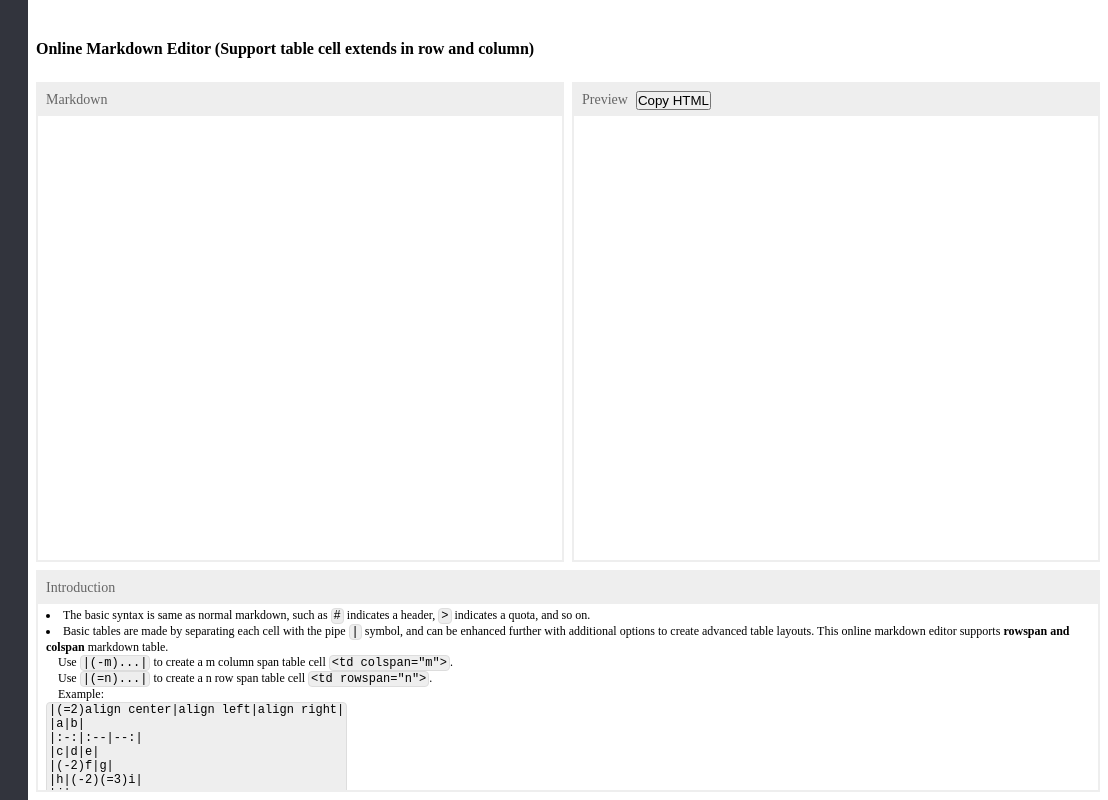
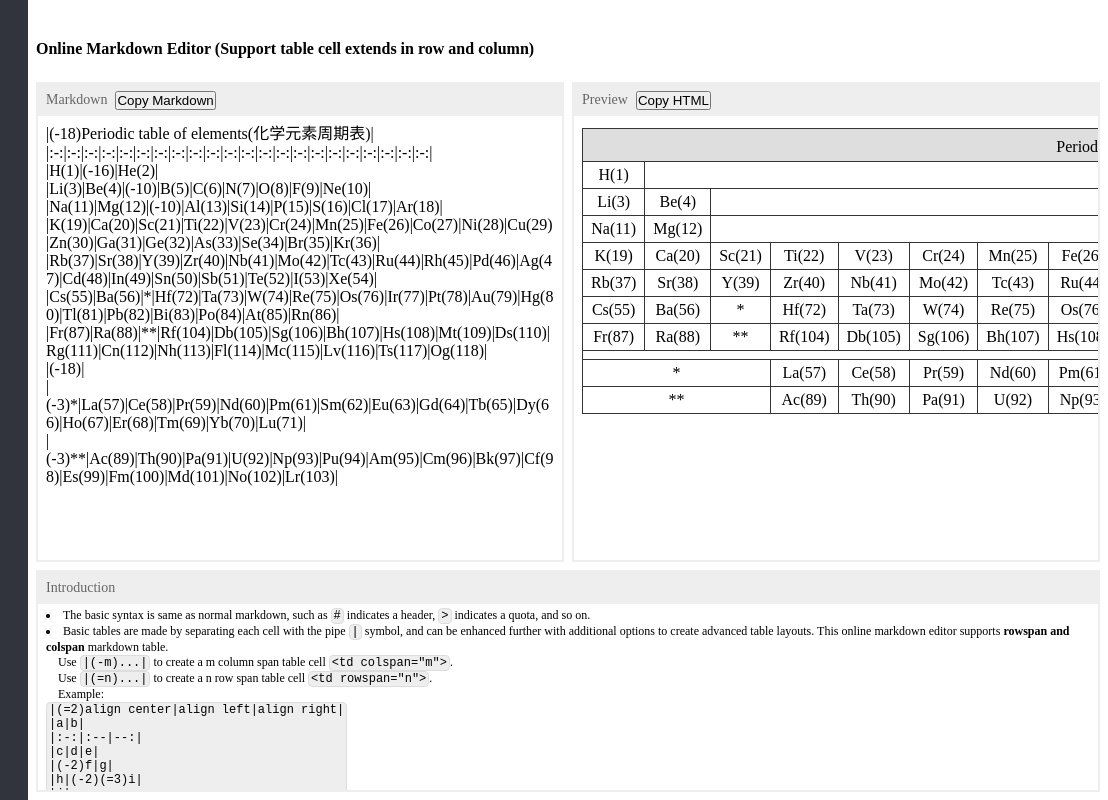
Before and after one commit to CHENGCHANGHU/CHENGCHANGHU.github.io, a plain HTML site: page index.html in a window 1280 px wide. Shown: the full height of the page, 172-1280 px from the left. Drawn offline with Linux system fonts and the light colour scheme.

Commit message:
feat: add example

```diff
--- a/index.css
+++ b/index.css
@@ -44,7 +44,7 @@ p {
 
 .block-quotes {
   margin-left: var(--indent);
-  // margin: 8px 0px;
+  /* margin: 8px 0px; */
   margin-top: 8px;
   margin-bottom: 8px;
   padding: 4px 16px;
@@ -212,6 +212,7 @@ code {
   box-sizing: border-box;
 }
 
+.textarea-header,
 .preview-header {
   display: flex;
   flex-flow: row nowrap;
--- a/index.html
+++ b/index.html
@@ -41,13 +41,16 @@
       <h1>Online Markdown Editor (Support table cell extends in row and column)</h1>
       <div class="markdown-editor-box">
         <div class="textarea-container">
-          <div class="textarea-header">Markdown</div>
+          <div class="textarea-header">
+            Markdown
+            <button class="copy-button" id="copy-markdown-button">Copy Markdown</button>
+          </div>
           <div class="markdown-textarea" id="markdown-textarea" contenteditable="true"></div>
         </div>
         <div class="preview-container">
           <div class="preview-header">
             Preview
-            <button class="copy-button" id="copy-button">Copy HTML</button>
+            <button class="copy-button" id="copy-html-button">Copy HTML</button>
           </div>
           <div class="markdown-preview" id="markdown-preview"></div>
         </div>
--- a/index.js
+++ b/index.js
@@ -1,6 +1,29 @@
 window.addEventListener('load', main);
 
 function main() {
+  const example = `|(-18)Periodic table of elements(化学元素周期表)|${
+    '\n'
+  }|:-:|:-:|:-:|:-:|:-:|:-:|:-:|:-:|:-:|:-:|:-:|:-:|:-:|:-:|:-:|:-:|:-:|:-:|:-:|:-:|:-:|:-:|${
+    '\n'
+  }|H(1)|(-16)|He(2)|${
+    '\n'
+  }|Li(3)|Be(4)|(-10)|B(5)|C(6)|N(7)|O(8)|F(9)|Ne(10)|${
+    '\n'
+  }|Na(11)|Mg(12)|(-10)|Al(13)|Si(14)|P(15)|S(16)|Cl(17)|Ar(18)|${
+    '\n'
+  }|K(19)|Ca(20)|Sc(21)|Ti(22)|V(23)|Cr(24)|Mn(25)|Fe(26)|Co(27)|Ni(28)|Cu(29)|Zn(30)|Ga(31)|Ge(32)|As(33)|Se(34)|Br(35)|Kr(36)|${
+    '\n'
+  }|Rb(37)|Sr(38)|Y(39)|Zr(40)|Nb(41)|Mo(42)|Tc(43)|Ru(44)|Rh(45)|Pd(46)|Ag(47)|Cd(48)|In(49)|Sn(50)|Sb(51)|Te(52)|I(53)|Xe(54)|${
+    '\n'
+  }|Cs(55)|Ba(56)|*|Hf(72)|Ta(73)|W(74)|Re(75)|Os(76)|Ir(77)|Pt(78)|Au(79)|Hg(80)|Tl(81)|Pb(82)|Bi(83)|Po(84)|At(85)|Rn(86)|${
+    '\n'
+  }|Fr(87)|Ra(88)|**|Rf(104)|Db(105)|Sg(106)|Bh(107)|Hs(108)|Mt(109)|Ds(110)|Rg(111)|Cn(112)|Nh(113)|Fl(114)|Mc(115)|Lv(116)|Ts(117)|Og(118)|${
+    '\n'
+  }|(-18)|${
+    '\n'
+  }|(-3)*|La(57)|Ce(58)|Pr(59)|Nd(60)|Pm(61)|Sm(62)|Eu(63)|Gd(64)|Tb(65)|Dy(66)|Ho(67)|Er(68)|Tm(69)|Yb(70)|Lu(71)|${
+    '\n'
+  }|(-3)**|Ac(89)|Th(90)|Pa(91)|U(92)|Np(93)|Pu(94)|Am(95)|Cm(96)|Bk(97)|Cf(98)|Es(99)|Fm(100)|Md(101)|No(102)|Lr(103)|`;
   id('markdown-textarea').addEventListener('input', event => {
     const markdownText = event.target.innerText;
     const previousScrollTop = id('markdown-preview').scrollTop;
@@ -10,8 +33,15 @@ function main() {
   });
 
   id('markdown-textarea').focus();
+  id('markdown-textarea').innerText = example;
+  id('markdown-preview').append(...createElement(transformer(example)));
 
-  id('copy-button').addEventListener('click', event => {
+
+  id('copy-markdown-button').addEventListener('click', event => {
+    navigator.clipboard.writeText(id('markdown-textarea').innerText);
+  });
+
+  id('copy-html-button').addEventListener('click', event => {
     navigator.clipboard.writeText(id('markdown-preview').outerHTML);
   });
 }
```
